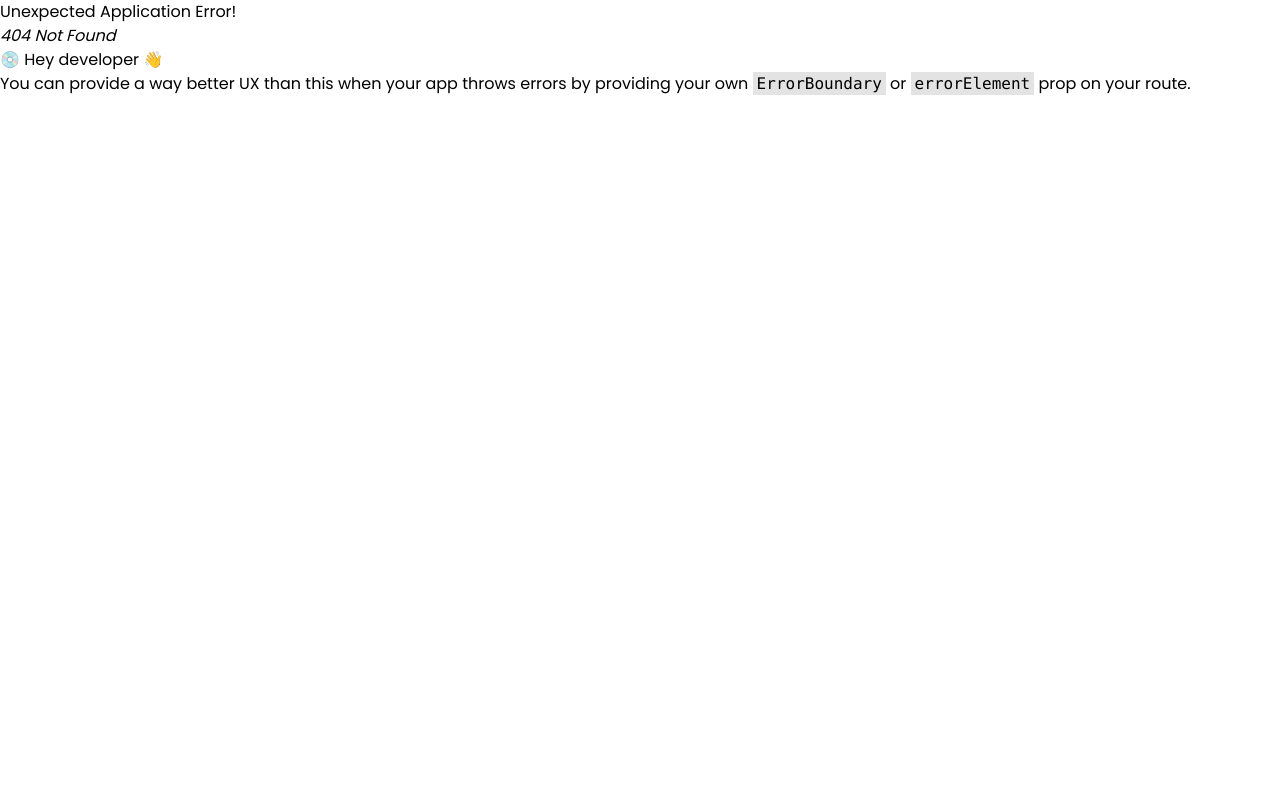
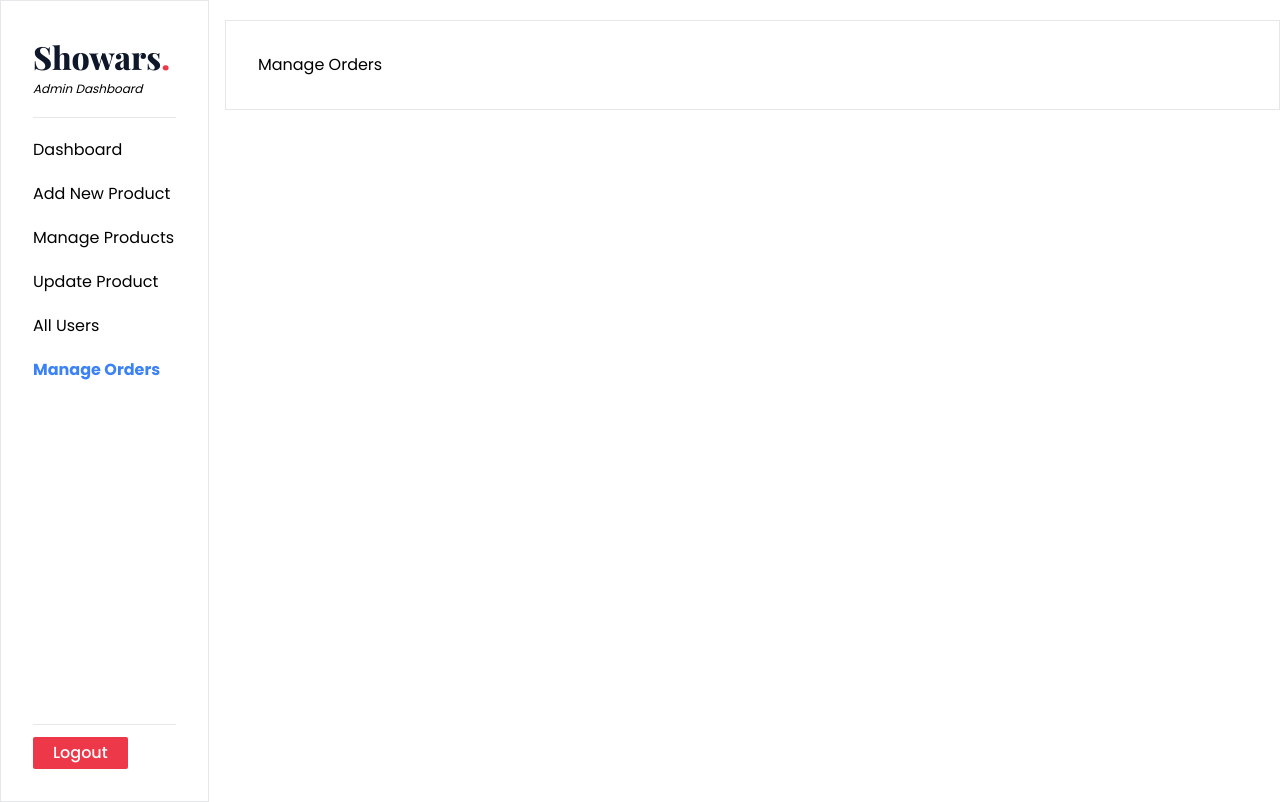
Before and after one commit to Shotech-E/SHOWARS, a React (Vite) app in the folder frontend/: page /dashboard/manage-orders in a window 1280 px wide. Before the commit this address had no page. Built offline with nearby package versions, Linux system fonts and the light colour scheme; sample sign-in values are in the browser's storage.

Commit message:
dashboard implemented

```diff
--- /dev/null
+++ b/frontend/src/pages/dashboard/AdminDashboard.jsx
@@ -0,0 +1,70 @@
+import { Link, NavLink, useNavigate } from "react-router-dom";
+import { useLogoutUserMutation } from "../../redux/features/auth/authApi";
+import { useDispatch } from "react-redux";
+import { logout } from "../../redux/features/auth/authSlice";
+
+const navItems = [
+  { path: "/dashboard/admin", label: "Dashboard" },
+  { path: "/dashboard/add-new-post", label: "Add New Product" },
+  { path: "/dashboard/manage-products", label: "Manage Products" },
+  { path: "/dashboard/update-product/:id", label: "Update Product" },
+  { path: "/dashboard/users", label: "All Users" },
+  { path: "/dashboard/manage-orders", label: "Manage Orders" },
+];
+
+const AdminDashboard = () => {
+  const [logoutUser] = useLogoutUserMutation();
+  const dispatch = useDispatch();
+  const navigate = useNavigate();
+
+  const handleLogout = async () => {
+    try {
+      await logoutUser().unwrap();
+      //   alert("Logout successful");
+      dispatch(logout());
+      navigate("/");
+    } catch (error) {
+      console.log("Failed to log out", error);
+    }
+  };
+
+  return (
+    <div className="space-y-5 bg-white p-8 md:h-screen flex flex-col justify-between">
+      <div>
+        <div className="nav__logo">
+          <Link to="/">
+            Showars<span>.</span>
+          </Link>
+          <p className="text-xs italic">Admin Dashboard</p>
+        </div>
+        <hr className="mt-5" />
+        <ul className="space-y-5 pt-5">
+          {navItems.map((item) => (
+            <li key={item.path}>
+              <NavLink
+                className={({ isActive }) =>
+                  isActive ? "text-blue-500 font-bold" : "text-black"
+                }
+                end
+                to={item.path}
+              >
+                {item.label}
+              </NavLink>
+            </li>
+          ))}
+        </ul>
+      </div>
+      <div className="mb-3">
+        <hr className="mb-3" />
+        <button
+          onClick={handleLogout}
+          className="text-white bg-primary font-medium px-5 py-1 rounded-sm"
+        >
+          Logout
+        </button>
+      </div>
+    </div>
+  );
+};
+
+export default AdminDashboard;
--- /dev/null
+++ b/frontend/src/pages/dashboard/DashboardLayout.jsx
@@ -0,0 +1,39 @@
+import { useSelector } from "react-redux";
+import { Navigate, Outlet } from "react-router-dom";
+import UserDashboard from "./UserDashboard";
+import AdminDashboard from "./AdminDashboard";
+
+
+const DashboardLayout = () => {
+  const { user } = useSelector((state) => state.auth);
+
+  if (!user) {
+    return <Navigate path="/login" replace />;
+  }
+
+  const renderDashboard = () => {
+    switch (user?.role) {
+      case "admin":
+        return <AdminDashboard />;;
+
+      case "user":
+        return <UserDashboard />;
+
+      default:
+        return <Navigate to="/login" replace />;
+    }
+  };
+
+  return (
+    <div className="container mx-auto flex flex-col md:flex-row gap-4 items-start justify-start">
+      <header className="lg:w-1/5 sm:w-2/5 w-full border">
+        {renderDashboard()}
+      </header>
+      <main className="p-8 bg-white w-full border mt-5">
+        <Outlet />
+      </main>
+    </div>
+  );
+};
+
+export default DashboardLayout;
--- /dev/null
+++ b/frontend/src/pages/dashboard/UserDashboard.jsx
@@ -0,0 +1,69 @@
+import { Link, NavLink, useNavigate } from "react-router-dom";
+import { useLogoutUserMutation } from "../../redux/features/auth/authApi";
+import { useDispatch } from "react-redux";
+import { logout } from "../../redux/features/auth/authSlice";
+
+const navItems = [
+  { path: "/dashboard", label: "Dashboard" },
+  { path: "/dashboard/orders", label: "Orders" },
+  { path: "/dashboard/payments", label: "Payments" },
+  { path: "/dashboard/profile", label: "Profile" },
+  { path: "/dashboard/reviews", label: "Reviews" },
+];
+
+const UserDashboard = () => {
+  const [logoutUser] = useLogoutUserMutation();
+  const dispatch = useDispatch();
+  const navigate = useNavigate();
+
+  const handleLogout = async () => {
+    try {
+      await logoutUser().unwrap();
+    //   alert("Logout successful");
+      dispatch(logout());
+      navigate("/");
+    } catch (error) {
+      console.log("Failed to log out", error);
+    }
+  };
+
+  return (
+    <div className="space-y-5 bg-white p-8 md:h-screen flex flex-col justify-between">
+      <div>
+        <div className="nav__logo">
+          <Link to="/">
+            Showars<span>.</span>
+          </Link>
+          <p className="text-xs italic">User Dashboard</p>
+        </div>
+        <hr className="mt-5" />
+        <ul className="space-y-5 pt-5">
+          {navItems.map((item) => (
+            <li key={item.path}>
+              <NavLink
+                className={({ isActive }) =>
+                  isActive ? "text-blue-500 font-bold" : "text-black"
+                }
+                end
+                to={item.path}
+              >
+                {item.label}
+              </NavLink>
+            </li>
+          ))}
+        </ul>
+      </div>
+      <div className="mb-3">
+        <hr className="mb-3" />
+        <button
+          onClick={handleLogout}
+          className="text-white bg-primary font-medium px-5 py-1 rounded-sm"
+        >
+          Logout
+        </button>
+      </div>
+    </div>
+  );
+};
+
+export default UserDashboard;
--- /dev/null
+++ b/frontend/src/routers/PrivateRoute.jsx
@@ -0,0 +1,20 @@
+import { useSelector } from "react-redux";
+import { Navigate, useLocation } from "react-router-dom";
+
+const PrivateRoute = ({children, role}) => {
+  const { user } = useSelector((state) => state.auth);
+  const location = useLocation();
+
+  if (!user) {
+    alert("Please login first");
+    return <Navigate to="/login" state={{ from: location }} replace />;
+  }
+
+  if (role && user.role !== role) {
+    alert("You do not have permission to access this page");
+    return <Navigate to="/login" state={{ from: location }} replace />;
+  }
+  return children;
+};
+
+export default PrivateRoute;
```
Also changed, not shown: frontend/src/routers/router.jsx (+59 -3 lines), 1 other file (tests, documents, lock files or other folders).
